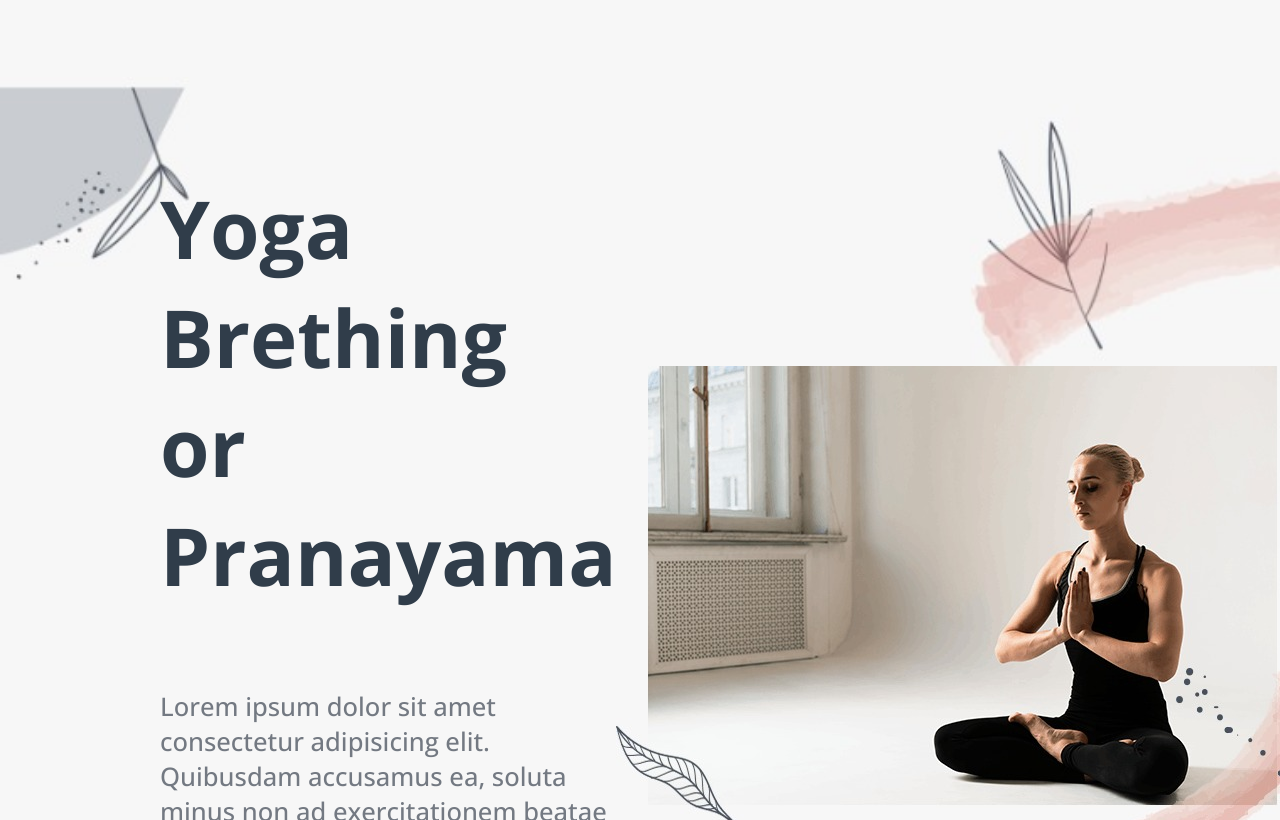
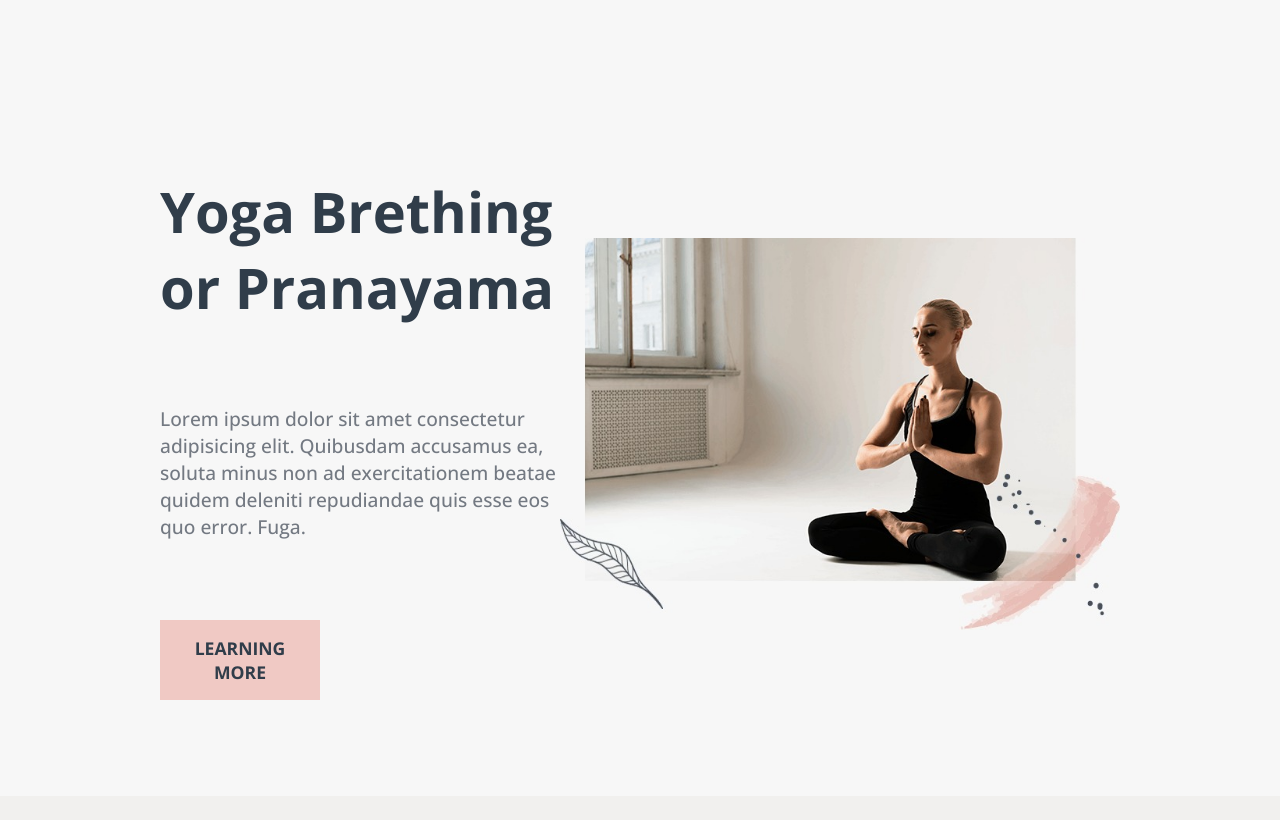
Before and after one commit to marianamoiolicapelari/landing-page-pregnance, a plain HTML site: page index.html in a window 1280 px wide. Shown: the part 1980-2800 px from the top of the page. Drawn offline with nearby package versions, Linux system fonts and the light colour scheme.

Commit message:
Change style.css

```diff
--- a/css/style.css
+++ b/css/style.css
@@ -67,7 +67,7 @@
 }
 
 .wrapper .main .main-information h1 {
-    font-size: rem;
+    font-size: 3.5rem;
     color: #303D4A;
     margin-bottom: 4rem;
 }
@@ -164,32 +164,30 @@
 
 .wrapper .types {
     display: flex;
+    justify-content: space-between;
     align-items: center;
     padding: 6rem 10rem;
-    background-image: url(../assets/img/img\ \(6\).jpeg);
-    background-repeat: no-repeat;
-    background-size: cover;
-    background-color: 100%;
+    background-color:#f7f7f7;
 }
 
 .wrapper .types .types-information h2 {
-    font-size: 5rem;
+    font-size: 3.5rem;
     color: #303D4A;
     margin-bottom: 5rem;
 }
 
 .wrapper .types .types-information p {
-    font-size: 1.6rem;
+    font-size: 1.2rem;
     color: #737982;
     margin-bottom: 5rem;
 }
 
 .wrapper .types .types-information #pattern-btn {
-    width: 30%;
+    width: 40%;
     padding: 1rem;
     background-color: #F0C9C4;
     border: none;
-    font-size: 1.2rem;
+    font-size: 1.1rem;
     font-weight: 600;
     color: #303D4A;
     cursor: pointer;
@@ -198,6 +196,10 @@
 .wrapper .types .types-information #pattern-btn:hover {
     background-color: #d4b0ab;
     color: #555a5a;
+}
+
+.wrapper .types .types-information-img img{
+    width: 35rem;
 }
 
 
```
